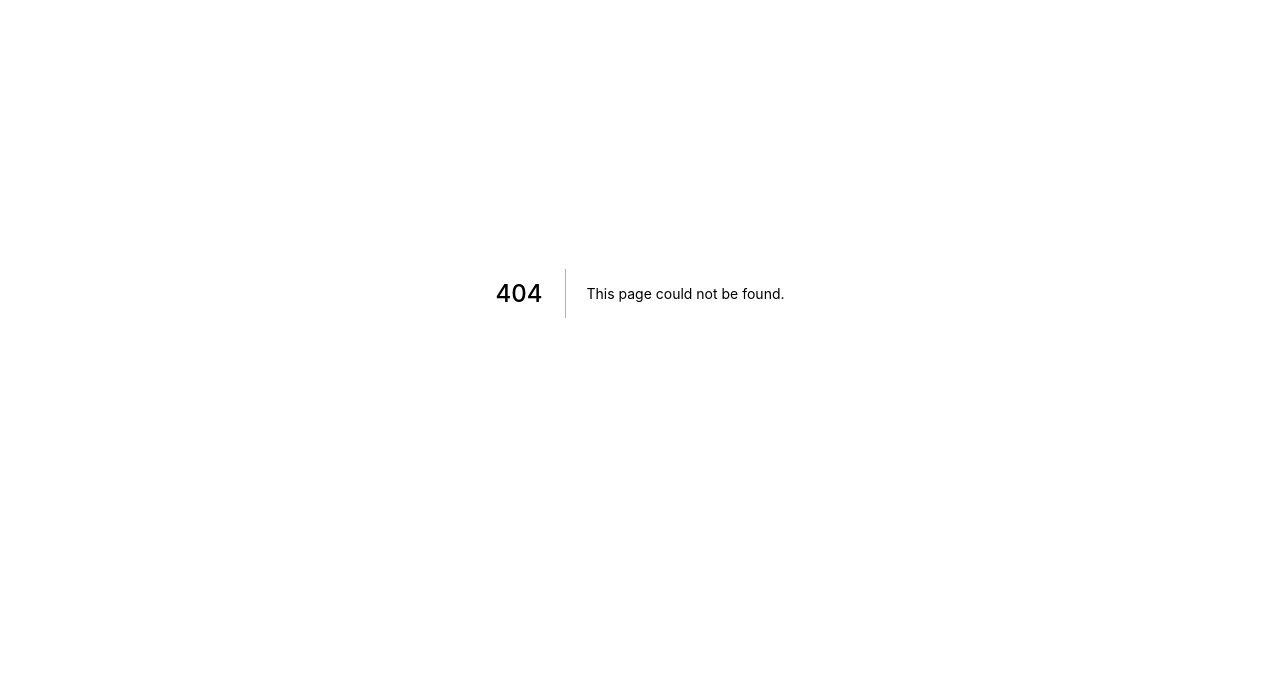
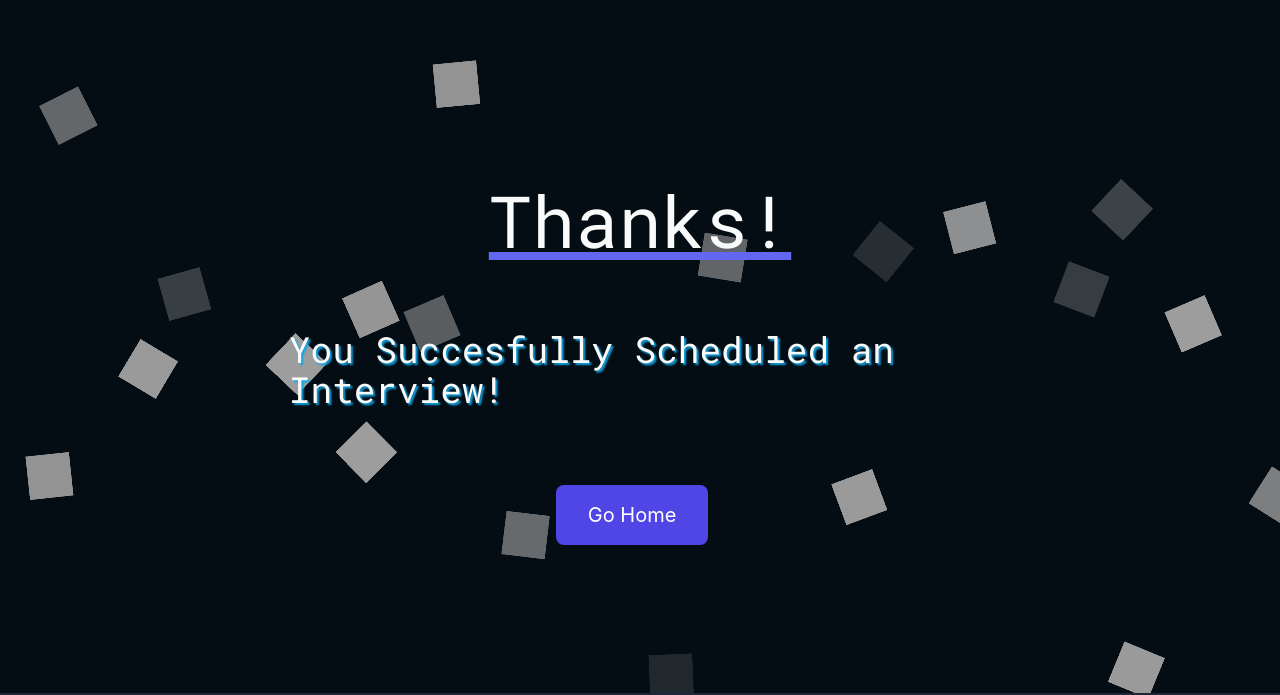
Before and after one commit to Darionti88/personal-web, a Next.js app: page /schedule/success in a window 1280 px wide. Before the commit this address had no page. Shown: the part 107-802 px from the top of the page. Built offline with nearby package versions, Linux system fonts and the light colour scheme.

Commit message:
Add Calendly & success page

```diff
--- a/components/heroSection/Hero.tsx
+++ b/components/heroSection/Hero.tsx
@@ -7,6 +7,7 @@ const job = "React & React Native Developer";
 
 const Hero = () => {
   const typed = useTyped(job);
+
   return (
     <main id='home' className='relative h-screen w-screen container '>
       <div className='flex flex-col h-full items-center justify-center '>
--- a/components/pricingSection/PricingCard.tsx
+++ b/components/pricingSection/PricingCard.tsx
@@ -42,16 +42,21 @@ const PricingCard = ({ title, price, list, id, popular }: Card) => {
                 </li>
               ))}
           </ul>
-          <button
-            className={`mt-12 w-full py-4 px-8 rounded-lg text-xl whitespace-nowrap
+          <a
+            href='https://calendly.com/darionti/interview'
+            target='_blank'
+            rel='noreferrer'>
+            <button
+              className={`mt-12 w-full py-4 px-8 rounded-lg text-xl whitespace-nowrap
           focus:outline-none focus:ring-4 focus:ring-indigo-600 focus:ring-opacity-50
           transition-all ${
             popular
               ? "bg-indigo-600 hover:bg-indigo-700 text-white hover:scale-105 transform"
               : "bg-white text-indigo-600 hover:bg-gray-50"
           }`}>
-            Schedule Meet
-          </button>
+              Schedule Meet
+            </button>
+          </a>
         </div>
       </div>
     </div>
--- /dev/null
+++ b/components/success/success.tsx
@@ -0,0 +1,40 @@
+import useTyped from "../../hooks/useTyped";
+import Link from "next/link";
+
+const thanks = "Thanks!";
+
+const Thanks = () => {
+  const typed = useTyped(thanks);
+
+  return (
+    <main className='relative h-screen w-screen container '>
+      <div className='flex flex-col h-full items-center justify-center '>
+        <div className='h-1/2 flex flex-col items-center pb-9  justify-end'>
+          <h1 className=' text-5xl lg:text-7xl sm:whitespace-nowrap text-text w-5/6 sm:w-full font-roboto z-20 '>
+            <span className='decoration-8 underline decoration-indigo-500'>
+              {typed}
+            </span>
+          </h1>
+        </div>
+        <div className='h-1/2 flex flex-col items-center pt-9 '>
+          <h5 className='text-4xl text-shadow-sky w-5/6 font-roboto z-20 mb-7 '>
+            You Succesfully Scheduled an Interview!
+          </h5>
+          <Link href='/'>
+            <a className='md:w-1/5 w-2/3'>
+              <button
+                className={`mt-12  py-4 px-8 rounded-lg text-xl whitespace-nowrap
+          focus:outline-none focus:ring-4 focus:ring-indigo-600 focus:ring-opacity-50
+          transition-all bg-indigo-600 hover:bg-indigo-700 text-white hover:scale-105 transform
+          `}>
+                Go Home
+              </button>
+            </a>
+          </Link>
+        </div>
+      </div>
+    </main>
+  );
+};
+
+export default Thanks;
--- /dev/null
+++ b/pages/schedule/success.tsx
@@ -0,0 +1,24 @@
+import { NextPage } from "next";
+import Head from "next/head";
+
+import BackgroundParticles from "../../components/particles/BackgroundParticles";
+import Footer from "../../components/footer/Footer";
+import Thanks from "../../components/success/success";
+
+const Success: NextPage = () => {
+  return (
+    <>
+      <Head>
+        <title>Success</title>
+      </Head>
+      <div className='flex text-text bg-background flex-col items-center justify-center overflow-x-hidden relative'>
+        <Thanks />
+        <BackgroundParticles />
+
+        <Footer />
+      </div>
+    </>
+  );
+};
+
+export default Success;
```
